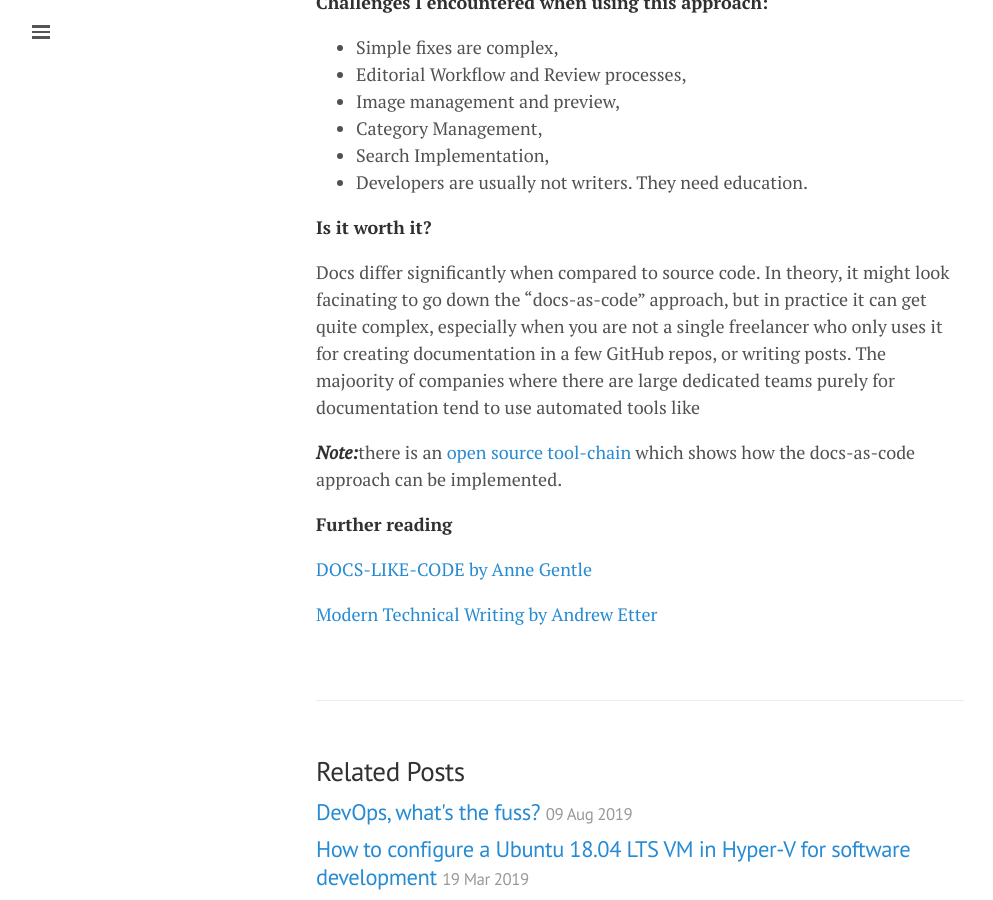
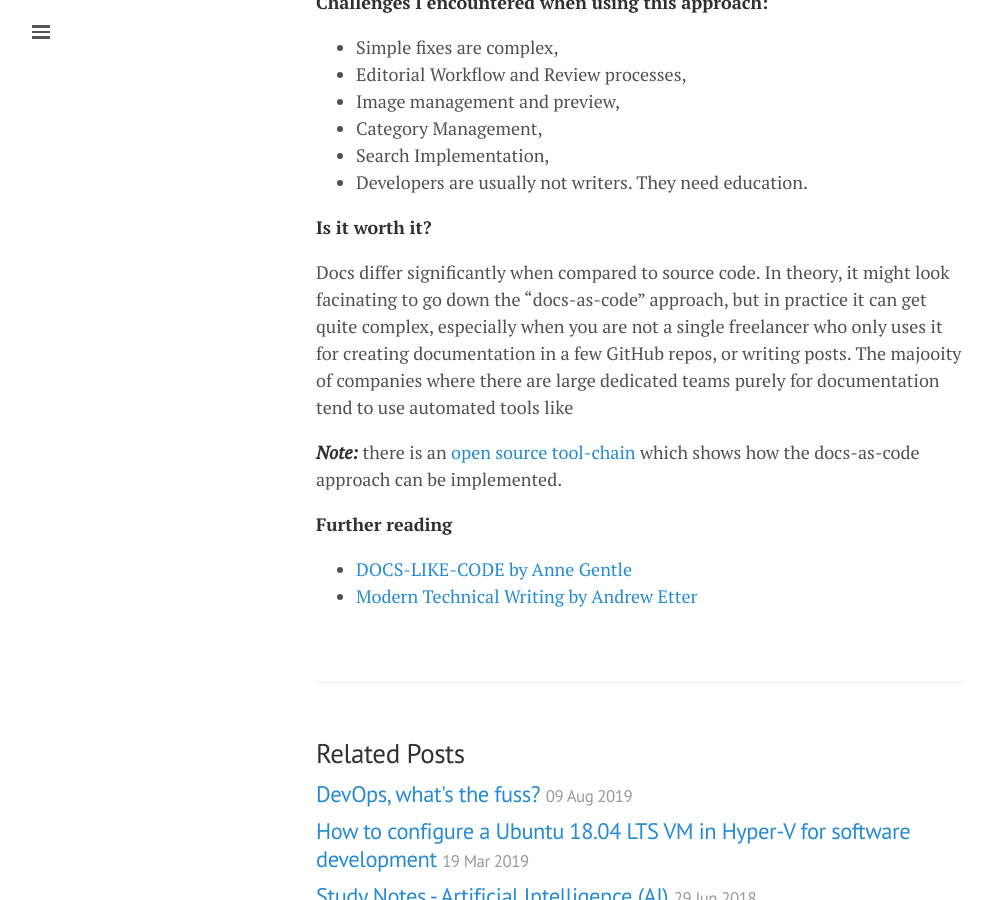
Before and after one commit to lgeurts/lgeurts.github.io, a Jekyll site: the page built from _posts/2020-08-21-docs-as-code.md, in a window 1280 px wide and 900 px high, scrolled down 1156 px. Shown: the whole window, without its empty margins (0-993 px from the left). Built offline with Jekyll 4.4.1, drawn with Linux system fonts in a browser that asks for light colours; nearby versions of some CDN libraries.

Commit message:
Update 2020-08-21-docs-as-code.md

```diff
--- a/_posts/2020-08-21-docs-as-code.md
+++ b/_posts/2020-08-21-docs-as-code.md
@@ -47,12 +47,11 @@
 
 **Is it worth it?**
 
-Docs differ significantly when compared to source code. In theory, it might look facinating to go down the “docs-as-code” approach, but in practice it can get quite complex, especially when you are not a single freelancer who only uses it for creating documentation in a few GitHub repos, or writing posts. The majoority of companies where there are large dedicated teams purely for documentation tend to use automated tools like
+Docs differ significantly when compared to source code. In theory, it might look facinating to go down the “docs-as-code” approach, but in practice it can get quite complex, especially when you are not a single freelancer who only uses it for creating documentation in a few GitHub repos, or writing posts. The majooity of companies where there are large dedicated teams purely for documentation tend to use automated tools like
 
-***Note:***there is an [open source tool-chain](https://doctoolchain.github.io/docToolchain/) which shows how the docs-as-code approach can be implemented.
+***Note:*** there is an [open source tool-chain](https://doctoolchain.github.io/docToolchain/) which shows how the docs-as-code approach can be implemented.
 
 **Further reading**
 
-[DOCS-LIKE-CODE by Anne Gentle](https://www.amazon.de/dp/B0784ZJWSR)
-
-[Modern Technical Writing by Andrew Etter](https://www.amazon.com/Modern-Technical-Writing-Introduction-Documentation-ebook/dp/B01A2QL9SS)
+* [DOCS-LIKE-CODE by Anne Gentle](https://www.amazon.de/dp/B0784ZJWSR)
+* [Modern Technical Writing by Andrew Etter](https://www.amazon.com/Modern-Technical-Writing-Introduction-Documentation-ebook/dp/B01A2QL9SS)
```
